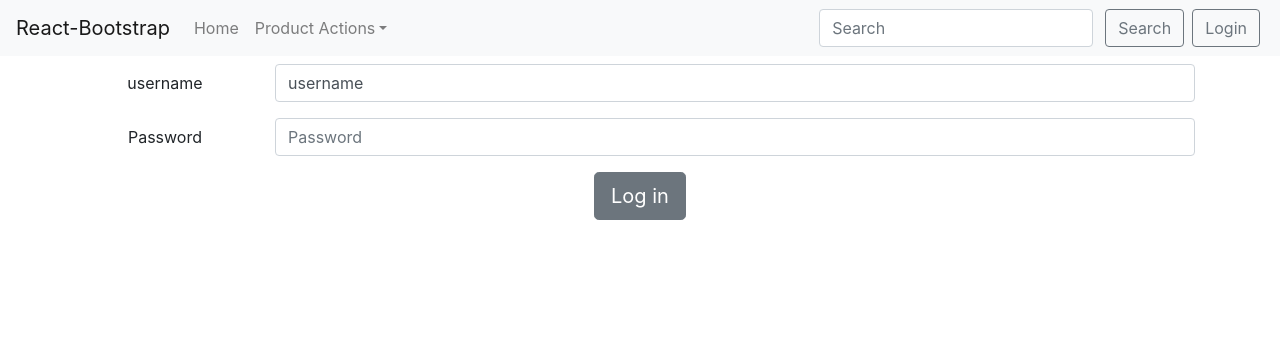
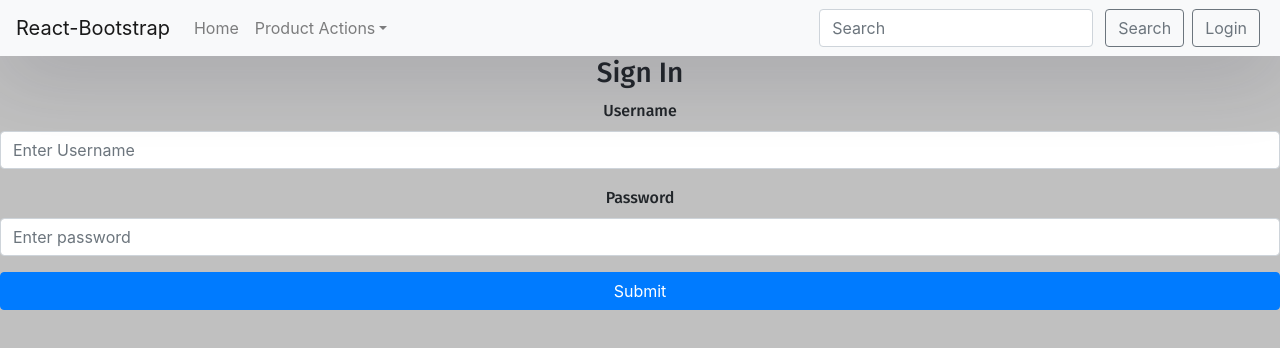
Before and after one commit to robertsicher/prjoect_3_product_manager, a React (Create React App) app in the folder client/: page /login in a window 1280 px wide. Shown: the top 348 px of the page. Built offline with nearby package versions, Linux system fonts and the light colour scheme.

Commit message:
rendered html to redirect on logout

```diff
--- a/client/src/App.js
+++ b/client/src/App.js
@@ -2,7 +2,7 @@ import "./App.css";
 import "bootstrap/dist/css/bootstrap.min.css";
 import Navigation from "./components/nav/nav";
 import { BrowserRouter as Router, Switch, Route, Redirect } from "react-router-dom";
-import Login from "./components/login/login";
+import Login from "./components/login/login.component";
 import Dashboard from "./components/dashboard/dashboard";
 import Catalogue from "./components/catalogue/catalogue";
 import Productcreation from "./components/productcreation/productcreation";
--- /dev/null
+++ b/client/src/components/login/login.component.js
@@ -0,0 +1,100 @@
+//import {Form, Row, Col, Container, Button} from 'react-bootstrap'
+import { Redirect, withRouter } from "react-router-dom";
+import React, { Component } from "react";
+import axios from 'axios';
+
+class Login extends Component {
+  constructor(props) {
+    super(props);
+    this.state = {
+      username: "",
+      password: "",
+      isLoggedIn: false,
+      show_alert: false,
+      alert_message: "",
+    };
+  }
+
+  componentDidMount() {
+    if (JSON.parse(localStorage.getItem("isLoggedIn"))) {
+      this.setState({ isLoggedIn: true });
+    }
+  }
+  handleSubmit = async (event) => {
+    event.preventDefault();
+    const creadentials = {
+      username: this.state.username,
+      password: this.state.password,
+    };
+    try {
+      const resp = await axios.post(
+        "http://localhost:8080/api/auth/signin",
+        creadentials
+      );
+
+      if (resp.data.status) {
+        localStorage.setItem("isLoggedIn", true);
+        localStorage.setItem("@token", resp.data.accessToken);
+        this.setState({ isLoggedIn: true });
+      } else {
+        this.setState({ show_alert: true, alert_message: resp.data.message });
+      }
+    } catch (err) {
+      // Handle Error Here
+      console.error(err.massage);
+    }
+  };
+
+  renderRedirect = () => {
+    if (this.state.isLoggedIn) {
+      console.log("user is logged in");
+      return <Redirect to="/profile" />;
+    }
+  };
+  render() {
+    return (
+      <form onSubmit={this.handleSubmit}>
+        <h3>Sign In</h3>
+        {this.state.show_alert ? (
+          <div className="alert alert-danger" role="alert">
+            {this.state.alert_message}
+          </div>
+        ) : null}
+        <div className="form-group">
+          <label>Username</label>
+          <input
+            type="text"
+            className="form-control"
+            placeholder="Enter Username"
+            value={this.state.username}
+            onChange={(e) => {
+              this.setState({ username: e.target.value });
+            }}
+            required
+          />
+        </div>
+
+        <div className="form-group">
+          <label>Password</label>
+          <input
+            type="password"
+            className="form-control"
+            placeholder="Enter password"
+            value={this.state.password}
+            onChange={(e) => {
+              this.setState({ password: e.target.value });
+            }}
+            required
+          />
+        </div>
+        <button type="submit" className="btn btn-primary btn-block">
+          Submit
+        </button>
+        {this.renderRedirect()}
+      </form>
+    );
+  }
+}
+
+
+export default withRouter(Login);
--- a/client/src/components/login/login.js
+++ /dev/null
@@ -1,81 +0,0 @@
-import {Form, Row, Col, Container, Button} from 'react-bootstrap'
-import { Redirect, withRouter } from "react-router-dom";
-import React, { Component } from "react";
-import axios from 'axios';
-
-class Login extends Component {
-  constructor(props) {
-    super(props);
-    this.state = {
-      username: "",
-      password: "",
-      isLoggedIn: false,
-      show_alert: false,
-      alert_message: "",
-    };
-  }
-
-  componentDidMount() {
-    if (JSON.parse(localStorage.getItem("isLoggedIn"))) {
-      this.setState({ isLoggedIn: true });
-    }
-  }
-  handleSubmit = async (event) => {
-    event.preventDefault();
-    const creadentials = {
-      username: this.state.username,
-      password: this.state.password,
-    };
-    try {
-      const resp = await axios.post(
-        "http://localhost:8080/api/auth/signin",
-        creadentials
-      );
-
-      if (resp.data.status) {
-        localStorage.setItem("isLoggedIn", true);
-        localStorage.setItem("@token", resp.data.accessToken);
-        this.setState({ isLoggedIn: true });
-      } else {
-        this.setState({ show_alert: true, alert_message: resp.data.message });
-      }
-    } catch (err) {
-      // Handle Error Here
-      console.error(err.massage);
-    }
-  };
-
-
-
-  render(){
-    return (
-      <Container className="mt-2">
-          <Form>
-            <Form.Group as={Row} controlId="formPlaintextEmail">
-              <Form.Label column sm="2">
-                username
-              </Form.Label>
-              <Col sm="10">
-                <Form.Control defaultValue="username" />
-              </Col>
-            </Form.Group>
-
-            <Form.Group as={Row} controlId="formPlaintextPassword">
-              <Form.Label column sm="2">
-                Password
-              </Form.Label>
-              <Col sm="10">
-                <Form.Control type="password" placeholder="Password" />
-              </Col>
-            </Form.Group>
-            <Button variant="secondary" size="lg">
-              Log in
-            </Button>
-          </Form>
-      </Container>
-    );
-  }
-
-}
-
-export default withRouter(Login);
--- a/client/src/components/signup.components.js
+++ b/client/src/components/login/signup.components.js
@@ -28,6 +28,9 @@ class Signup extends Component {
       email: this.state.email,
     };
 }
+
+
 }
 
+
 export default withRouter(Signup);
--- a/client/src/index.css
+++ b/client/src/index.css
@@ -1,13 +1,27 @@
+@import url('https://fonts.googleapis.com/css?family=Fira+Sans:400,500,600,700,800');
+
+* {
+  box-sizing: border-box;
+}
 body {
-  margin: 0;
-  font-family: -apple-system, BlinkMacSystemFont, 'Segoe UI', 'Roboto', 'Oxygen',
-    'Ubuntu', 'Cantarell', 'Fira Sans', 'Droid Sans', 'Helvetica Neue',
-    sans-serif;
-  -webkit-font-smoothing: antialiased;
-  -moz-osx-font-smoothing: grayscale;
+  background: silver !important;
+  min-height: 100vh;
+  display: flex;
+  font-weight: 400;
+  font-family: 'Fira Sans', sans-serif;
 }
 
-code {
-  font-family: source-code-pro, Menlo, Monaco, Consolas, 'Courier New',
-    monospace;
+h1,h2,h3,h4,h5,h6,label,span {
+  font-weight: 500;
+  font-family: 'Fira Sans', sans-serif;
 }
+
+body, html, .App, #root, .auth-wrapper {
+  width: 100%;
+  height: 100%;
+}
+
+.navbar-light {
+  background-color: #ffffff;
+  box-shadow: 0px 14px 80px rgba(34, 35, 58, 0.2);
+}
--- a/client/src/pages/ProfilePage.js
+++ b/client/src/pages/ProfilePage.js
@@ -13,6 +13,28 @@ class ProfilePage extends Component {
       accessToken: "",
       retriveData: false,
     };
+
 }
+
+
+  render() {
+    return (
+      <div className="text-center ">
+        <h1>Welcome to Jwt ProfilePage</h1>
+        <h4> Email: {this.state.email}</h4>
+        <h4>Username: {this.state.username}</h4>
+        <button
+          type="submit"
+          onClick={this.handleSubmit}
+          className="btn btn-outline-primary btn-block mt-3"
+        >
+          Logout
+        </button>
+        {/* </Link> */}
+        {this.renderRedirect()}
+      </div>
+    );
+  }
 }
+
 export default withRouter(ProfilePage);
```
Also changed, not shown: client/src/components/login.components.js (deleted, +0 -17 lines).
